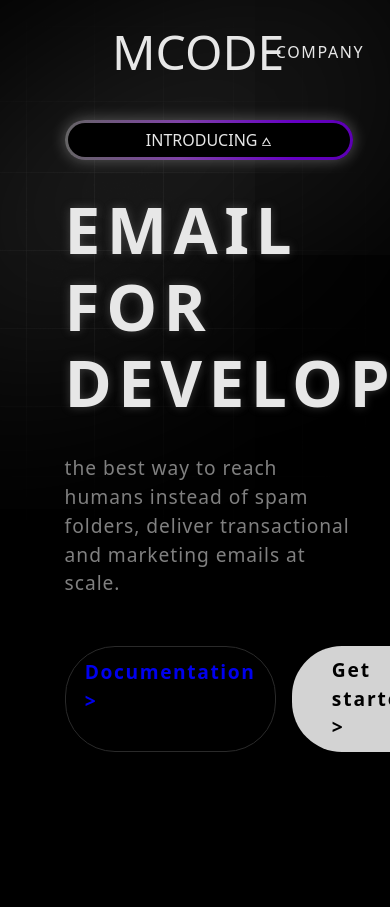
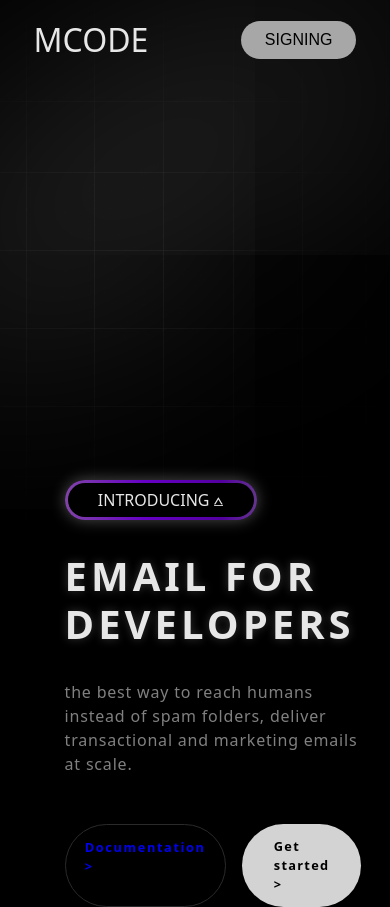
Before and after one commit to toufiq-ikram/my-presentaion-website-ripo, a plain HTML site: page index.html in a window 390 px wide. Before the commit the page ends 844 px from the top, so only its background shows below. Drawn offline with nearby package versions, Linux system fonts and the light colour scheme; some packages are replaced by stand-ins of ours; a script that the page names is missing.

Commit message:
added the second step

```diff
--- a/index.html
+++ b/index.html
@@ -5,6 +5,7 @@
     <meta name="viewport" content="width=device-width, initial-scale=1.0">
     <title>Document</title>
     <link rel="stylesheet" href="styles/blog.css">
+    <link rel="stylesheet" href="https://unpkg.com/aos@next/dist/aos.css" />
 </head>
 <body>
     <img class="image-gradient" src="image/prasentation website image.png" alt="prasentation website image">
@@ -12,41 +13,55 @@
 
     <div class="container">
         <header>
-            <h1 class="logo">MCODE</h1>
+            <h1 data-aos="fade-down" data-aos-duration="1500" class="logo">MCODE</h1>
 
             <nav>
-                <a href="#">COMPANY</a>
-                <a href="#">FEATURES</a>
-                <a href="#">RESOURCES</a>
-                <a href="#">DOCS</a>
+                <a data-aos="fade-down" data-aos-duration="1500" href="#">COMPANY</a>
+                <a data-aos="fade-down" data-aos-duration="2000" href="#">FEATURES</a>
+                <a data-aos="fade-down" data-aos-duration="2500" href="#">RESOURCES</a>
+                <a data-aos="fade-down" data-aos-duration="3000" href="#">DOCS</a>
             </nav>
 
-            <button class="btn-signing">SIGNING</button>
+            <button data-aos="fade-down" data-aos-duration="1500" class="btn-signing">SIGNING</button>
         </header>
 
         <main>
             <div class="content">
-
-                <div class="tag-box">
+                <div data-aos="fade-zoom-in" data-aos-easing="ease-in-back" data-aos-delay="300" data-aos-offset="0"
+                    data-aos-duration="1500" class="tag-box">
                     <div class="tag">INTRODUCING &wedbar;</div>
                 </div>
 
-                <h1>EMAIL FOR<br>DEVELOPERS</h1>
-
-                <p class="description">
-                    the best way to reach humans instead of spam folders, deliver transactional and marketing emails at
-                    scale.
+                <h1 data-aos="fade-zoom-in" data-aos-easing="ease-in-back" data-aos-delay="300" data-aos-offset="0"
+                    data-aos-duration="2000">EMAIL FOR<br>DEVELOPERS</h1>
+                <p data-aos="fade-zoom-in" data-aos-easing="ease-in-back" data-aos-delay="300" data-aos-offset="0"
+                    data-aos-duration="2500" class="description">
+                    the best way to reach humans instead of spam folders, deliver
+                    transactional and marketing emails at scale.
                 </p>
 
-                <div class="buttons">
+                <div data-aos="fade-zoom-in" data-aos-easing="ease-in-back" data-aos-delay="300" data-aos-offset="0"
+                    data-aos-duration="3000" class="buttons">
                     <a href="#" class="btn-get-started">Documentation &gt;</a>
                     <a href="#" class="btn-signing-main">Get started &gt;</a>
                 </div>
-
             </div>
         </main>
 
+        <spline-viewer data-aos="fade-zoom-in" data-aos-easing="ease-in-back" data-aos-delay="300" data-aos offset="0"
+            data-aos-duration="3000" class="robot-3d"
+            url="https://prod.spline.design/Q819Lgw3-tjVA80Z/scene.splinecode">
+        </spline-viewer>
+
     </div>
 
+    <script type="module" src="https://unpkg.com/@splinetool/viewer@1.10.11/build/spline-viewer.js"></script>
+    <!-- <spline-viewer url="https://prod.spline.design/Q819Lgw3-tjVA80Z/scene.splinecode"></spline-viewer> -->
+
+    <script src="https://unpkg.com/aos@next/dist/aos.js"></script>
+    <script>
+        AOS.init();
+
+    </script>
 </body>
 </html>
--- a/styles/blog.css
+++ b/styles/blog.css
@@ -47,7 +47,6 @@ header {
     justify-content: space-between;
     align-items: center;
     padding: 1rem 5rem;
-    z-index: 999;
 }
 
 header h1 {
@@ -69,6 +68,7 @@ nav a {
     transition: color 0.2s ease;
     text-decoration: none;
     color: inherit;
+    z-index: 999;
 }
 
 nav a:hover {
@@ -85,6 +85,7 @@ nav a:hover {
     font-weight: 500;
     transition: background-color 0.2s ease;
     cursor: pointer;
+    z-index: 999;
 }
 
 .btn-signing:hover {
@@ -190,3 +191,82 @@ main {
 .btn-signing-main:hover {
     background-color: gray;
 }
+
+.robot-3d {
+    position: absolute;
+    top: 0;
+    right: -20%;
+}
+
+/* TABLET RESPONSIVE */
+@media (max-width: 1300px) {
+    header {
+        padding: 1rem 0.5rem;
+    }
+
+    .content {
+        margin-top: 85%;
+    }
+
+    .robot-3d {
+        scale: 0.8;
+        top: -20%;
+        right: 2%;
+    }
+}
+
+/* MOBILE RESPONSIVE */
+@media (max-width: 768px) {
+    header {
+        padding: 1rem 0.1rem;
+    }
+
+    nav {
+        display: none;
+    }
+
+    header h1 {
+        font-size: 2rem;
+    }
+
+    .btn-signing {
+        padding: 0.6rem 1.5rem;
+    }
+
+    .content {
+        margin-top: 25rem;
+    }
+
+    .robot-3d {
+        scale: 0.5;
+        top: -25%;
+        right: 0%;
+    }
+
+    .content {
+        max-width: 30rem;
+        margin-left: 10%;
+    }
+
+    .tag-box {
+        width: 12rem;
+    }
+
+    .content h1 {
+        font-size: 2.5rem;
+    }
+
+    .description {
+        font-size: 1rem;
+    }
+
+    .btn-get-started {
+        font-size: 0.8rem;
+        padding: 0.8rem 1.2rem;
+    }
+
+    .btn-signing-main {
+        font-size: 0.8rem;
+        padding: 0.8rem 2rem;
+    }
+}
```
